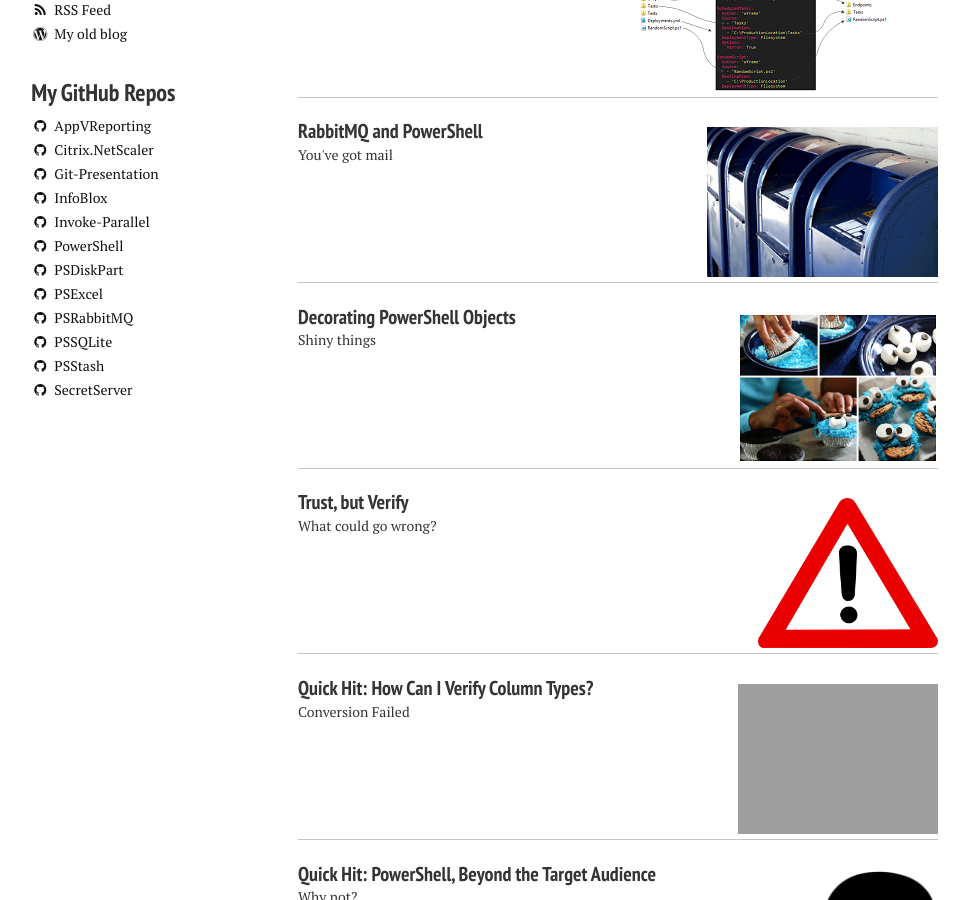
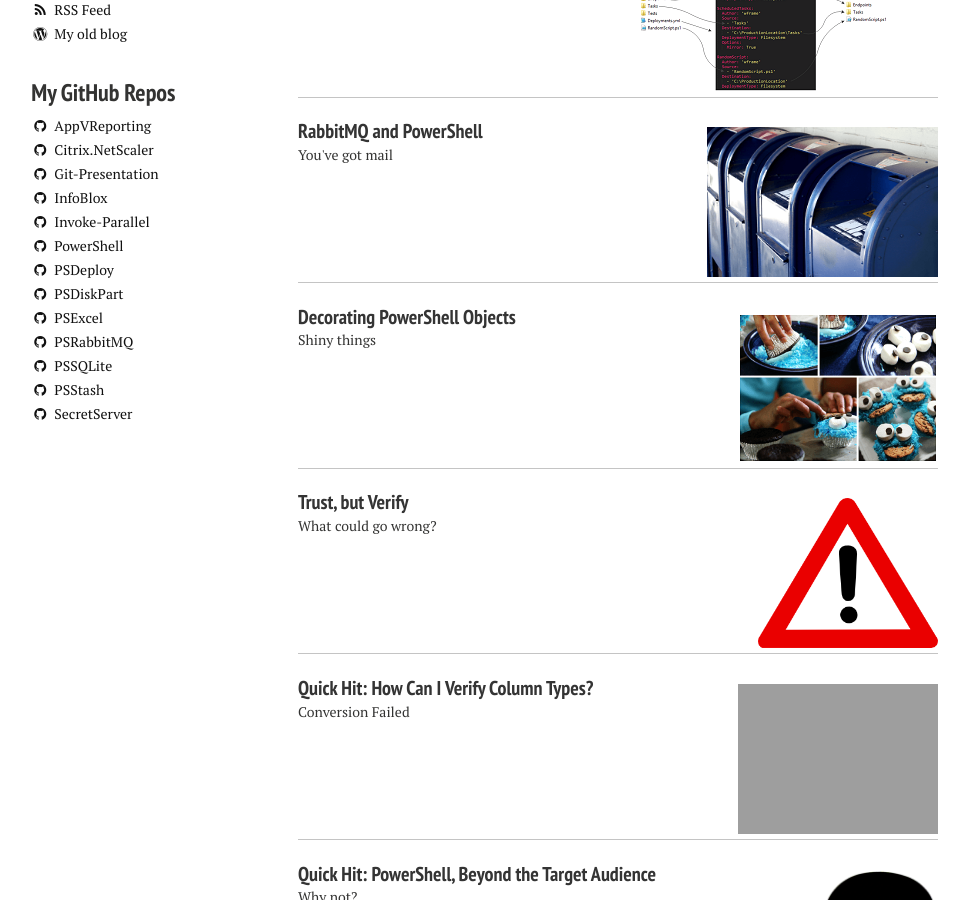
Before and after one commit to RamblingCookieMonster/RamblingCookieMonster.github.io, a Jekyll site: the page built from index.md, in a window 1280 px wide and 900 px high, scrolled down 839 px. Shown: the whole window, without its empty margins (22-991 px from the left). Built offline with Jekyll 4.4.1, drawn with Linux system fonts in a browser that asks for light colours; nearby versions of some CDN libraries.

Commit message:
add psdeploy

```diff
--- a/_config.yml
+++ b/_config.yml
@@ -47,6 +47,7 @@ owner:
           "InfoBlox",
           "Invoke-Parallel",
           "PowerShell",
+          "PSDeploy",
           "PSDiskPart",
           "PSExcel",
           "PSRabbitMQ",
```
